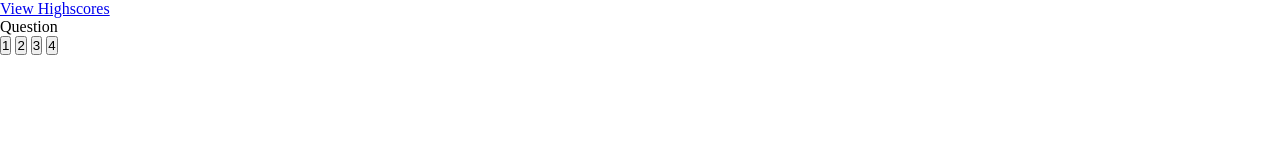
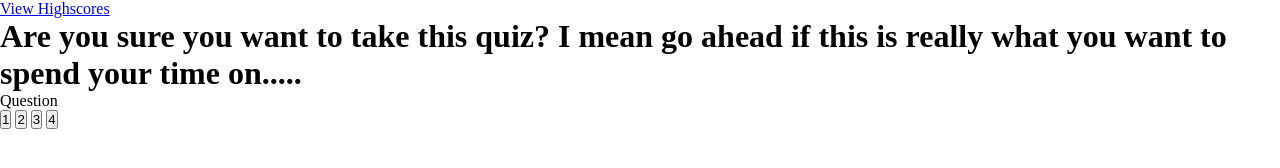
Before and after one commit to Giselle556/Quiz-MU, a plain HTML site: page index.html in a window 1280 px wide. Drawn offline with Linux system fonts and the light colour scheme.

Commit message:
html change

```diff
--- a/index.html
+++ b/index.html
@@ -20,6 +20,7 @@
 
 </body>
     <div class="container">
+        <h1>Are you sure you want to take this quiz? I mean go ahead if this is really what you want to spend your time on.....</h1>
         <div id="question-cont" class="hide">
         <div id="questions">Question</div>
         <div id="answers">
```
